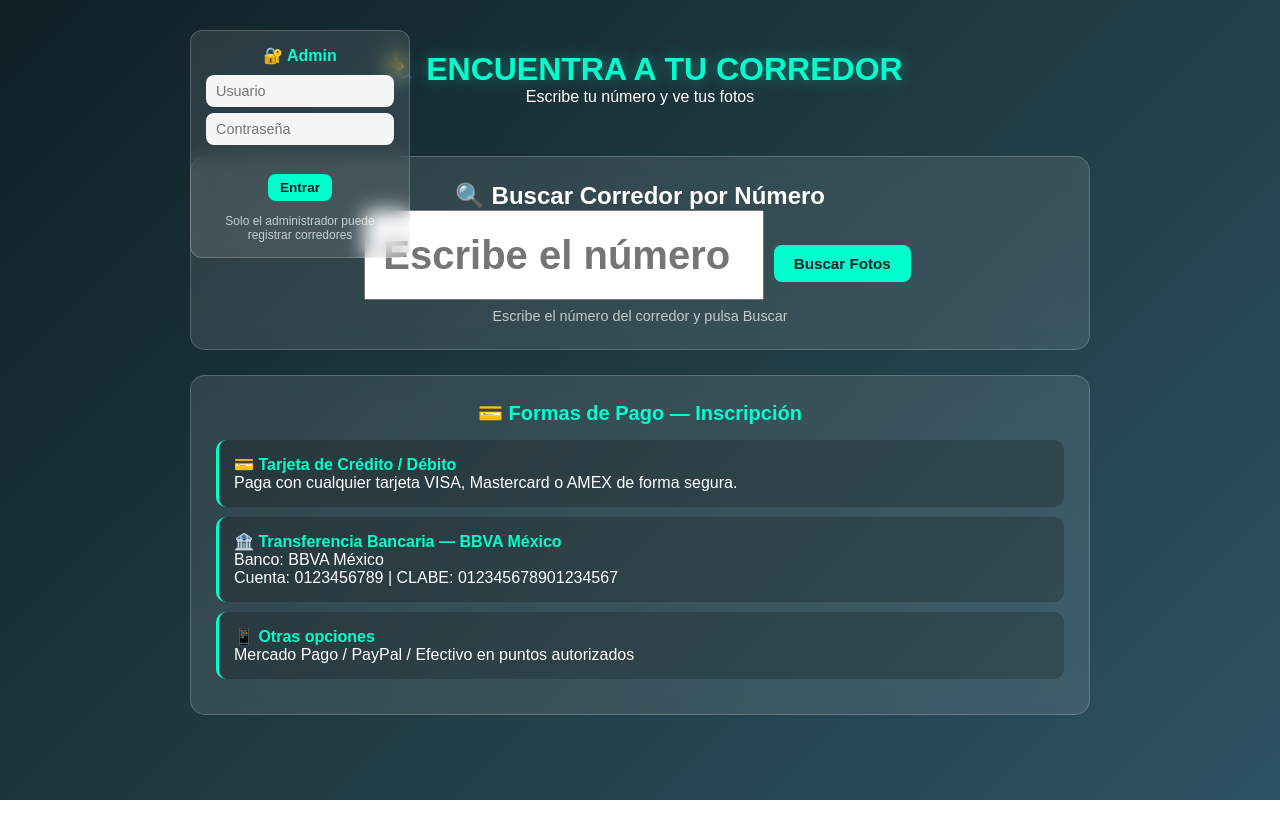
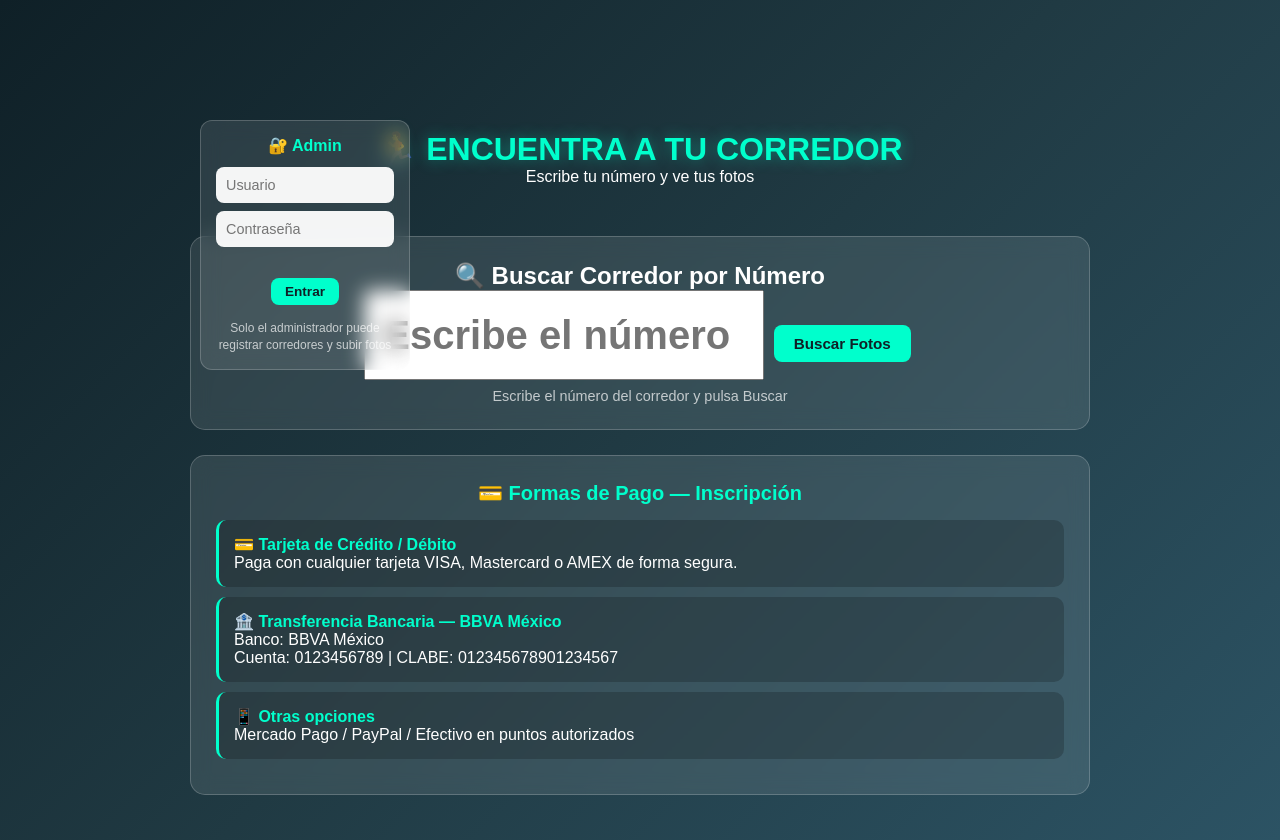
Before and after one commit to tonomarcp76-hash/corredores-deportivos-, a plain HTML site: page index.html in a window 1280 px wide. Before the commit the page ends 800 px from the top, so only its background shows below. Drawn offline with Linux system fonts and the light colour scheme.

Commit message:
Update index.html

```diff
--- a/index.html
+++ b/index.html
@@ -18,16 +18,19 @@
             color: #fff;
         }
         .container { max-width: 900px; margin: 0 auto; position: relative; }
-        header { text-align: center; padding: 20px 0; margin-top: 10px; }
+        header {
+            text-align: center;
+            padding: 20px 0;
+            margin-top: 90px; /* Espacio para que no se amontone con el cuadro de admin */
+        }
         header h1 { font-size: 2rem; color: #00ffcc; text-shadow: 0 0 15px rgba(0,255,204,0.4); }
 
         /* 🔐 CUADRO DE ADMINISTRADOR - ESQUINA SUPERIOR IZQUIERDA */
         .login-box {
             position: absolute;
-            top: 0;
-            left: 0;
-            width: 24%;
-            min-width: 220px;
+            top: 10px;
+            left: 10px;
+            width: 210px;
             background: rgba(255,255,255,0.1);
             padding: 15px;
             border-radius: 12px;
@@ -36,14 +39,18 @@
             border: 1px solid rgba(255,255,255,0.2);
             z-index: 10;
         }
-        .login-box h2 { color: #00ffcc; margin-bottom: 10px; font-size: 1rem; }
+        .login-box h2 { color: #00ffcc; margin-bottom: 12px; font-size: 1rem; }
         .login-box input {
-            width: 100%; margin: 6px auto; display: block;
-            padding: 8px 10px; border-radius: 8px; border: none;
+            width: 100%; margin: 8px auto; display: block;
+            padding: 10px; border-radius: 8px; border: none;
             background: rgba(255,255,255,0.95); color: #0f2027;
             font-size: 0.9rem;
         }
-        .login-box p { font-size: 0.75rem; opacity: 0.7; margin-top: 8px; }
+        .login-box button {
+            padding: 6px 14px;
+            font-size: 0.85rem;
+        }
+        .login-box p { font-size: 0.75rem; opacity: 0.7; margin-top: 10px; line-height: 1.4; }
 
         .buscador, .form-agregar, .pago {
             background: rgba(255,255,255,0.1);
@@ -101,7 +108,7 @@
         }
         button:hover { transform: translateY(-2px); box-shadow: 0 5px 20px rgba(0,255,204,0.4); }
         .btn-rojo { background: #ff6b6b; color: #fff; }
-        .btn-salir { position: absolute; top: 0; right: 0; padding: 6px 12px; font-size: 0.85rem; z-index: 11; }
+        .btn-salir { position: absolute; top: 10px; right: 10px; padding: 6px 12px; font-size: 0.85rem; z-index: 11; }
         .cargando { opacity: 0.6; pointer-events: none; }
 
         .progreso { width: 100%; max-width: 400px; height: 18px; background: rgba(0,0,0,0.3); border-radius: 9px; margin: 10px 0; display: none; }
@@ -151,8 +158,8 @@
         <input type="text" id="usuario" placeholder="Usuario">
         <input type="password" id="contrasena" placeholder="Contraseña">
         <br>
-        <button onclick="iniciarSesion()" style="padding:6px 12px; font-size:0.85rem;">Entrar</button>
-        <p>Solo el administrador puede registrar corredores</p>
+        <button onclick="iniciarSesion()">Entrar</button>
+        <p>Solo el administrador puede registrar corredores y subir fotos</p>
     </div>
 
     <button id="btnSalir" class="btn-rojo btn-salir oculto" onclick="cerrarSesion()">🚪 Salir</button>
@@ -347,12 +354,12 @@ async function subirArchivo(archivo, ruta) {
 
 // ===== GUARDAR CORREDOR Y SUBIR FOTOS =====
 async function guardarCorredor() {
+    if (!sesionActiva) { alert('⚠️ Inicia sesión primero'); return
     if (!sesionActiva) { alert('⚠️ Inicia sesión primero'); return; }
 
     const num = parseInt(document.getElementById('fNumero').value);
     const nombre = document.getElementById('fNombre').value.trim();
     const cat = document.getElementById('fCategoria').value.trim();
-    const equipo = document.getElementById('
     const equipo = document.getElementById('fEquipo').value.trim();
     const tiempo = document.getElementById('fTiempo').value.trim();
     const fotoPerfilArchivo = document.getElementById('fotoPerfilArchivo').files[0];
```
